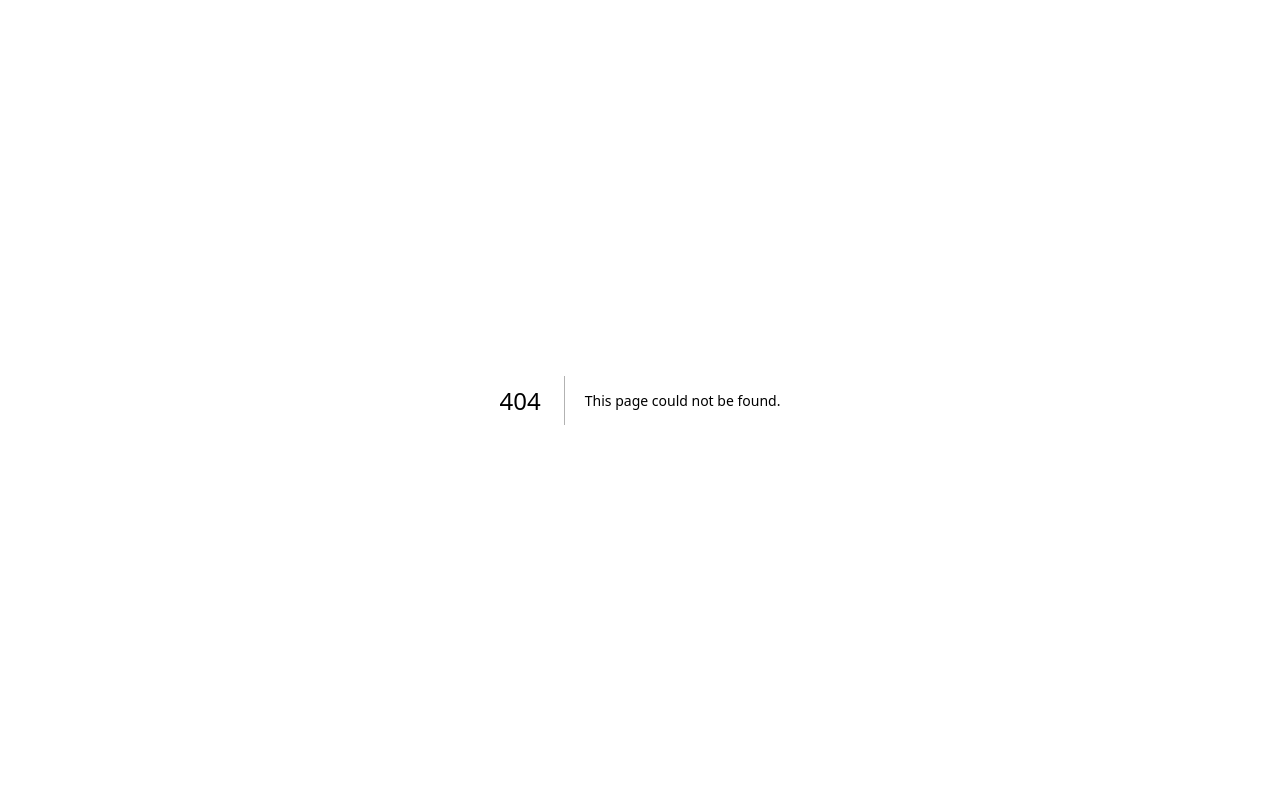
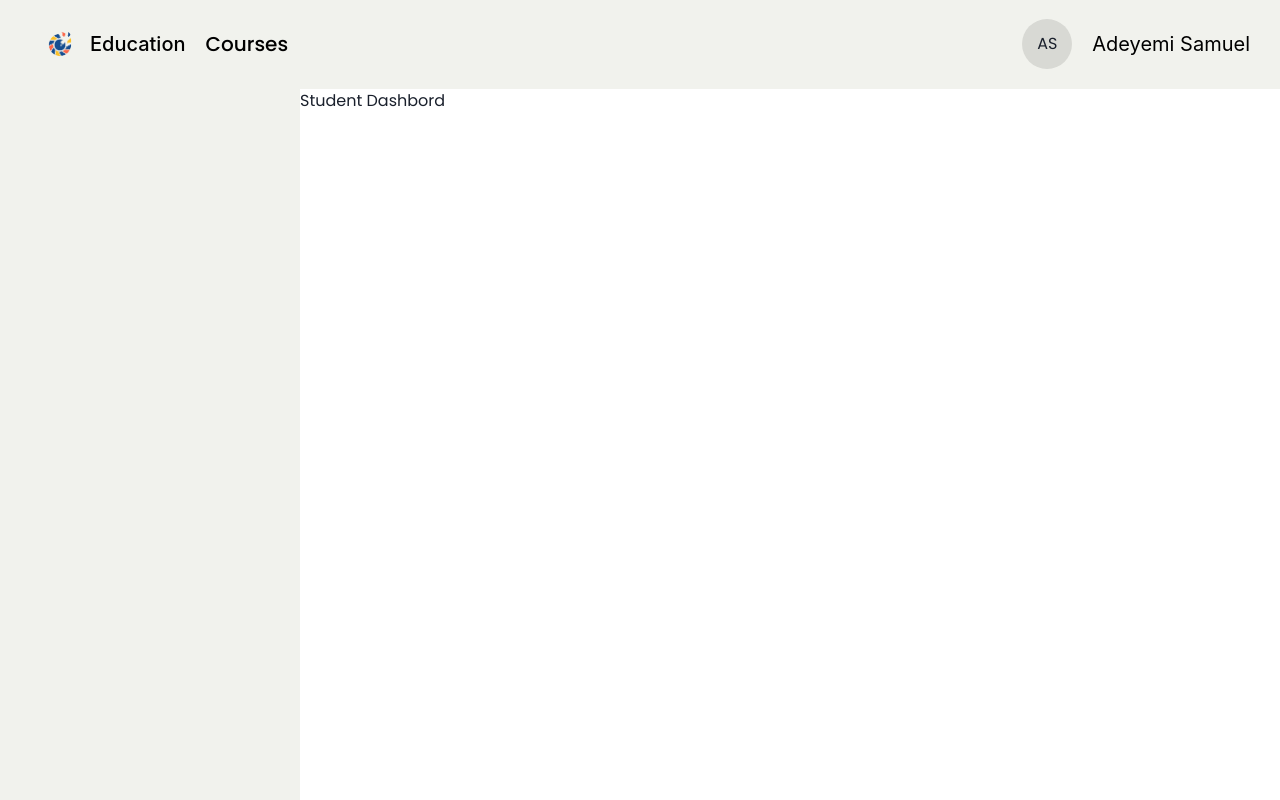
Before and after one commit to ZakaryaMeddahi/private-school-system, a Next.js app in the folder client/: page /student_dashboard in a window 1280 px wide. Before the commit this address had no page. Built offline with nearby package versions, Linux system fonts and the light colour scheme.

Commit message:
create a new route for student

```diff
--- /dev/null
+++ b/client/src/app/(home)/student_dashboard/page.jsx
@@ -0,0 +1,9 @@
+import StudentDashbordPage from "@/Pages/StudentDashbord";
+
+const StudentDashbord = () => {
+    return (
+        <StudentDashbordPage />
+    );
+}
+
+export default StudentDashbord;
```
